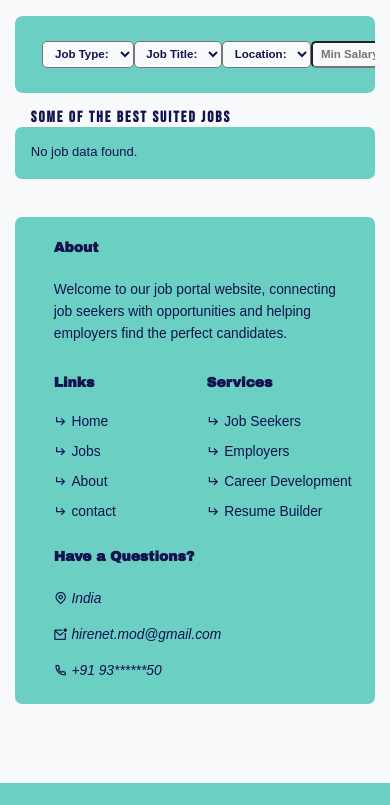
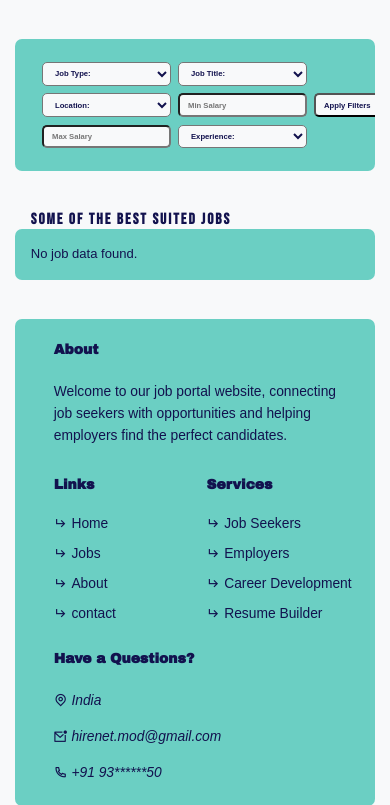
Before and after one commit to JATINPATEL94/clone_projects, a PHP site: page /jobs.php in a window 390 px wide. Shown: the part 61-866 px from the top of the page. Before the commit the page ends 844 px from the top, so only its background shows below. Run offline with PHP 8.4, Linux system fonts and the light colour scheme; data that the repository does not hold is empty; some libraries are stand-ins or nearby versions.

Commit message:
resposiv filter

```diff
--- a/HireNET/css/style.css
+++ b/HireNET/css/style.css
@@ -209,13 +209,12 @@ header>a>img {
 -+-+-+-+-+ Filter section start +-+-+-+-+-
 ================================================== */
 .filters-section {
-    height: 10rem;
-    padding: 0;
+    /* padding: 0; */
 }
 
 .filters {
     background: var(--bg-helper);
-    height: 100%;
+    padding: 3rem 0;
     gap: 5rem;
     display: flex;
     justify-content: center;
@@ -561,6 +560,23 @@ a,
         grid-template-columns: repeat(2, 2fr);
     }
 
+    .filters form {
+        gap: 1rem;
+    }
+
+}
+
+@media(max-width:1200px) {
+    .filters form {
+        display: grid;
+        grid-template-columns: 1fr 1fr 1fr 1fr;
+        grid-template-rows: 1fr 1fr;
+    }
+
+    .btn-apply {
+        grid-column: 4/ span 1;
+        grid-row: 1 /span 2;
+    }
 }
 
 @media(max-width:1100px) {
@@ -653,10 +669,6 @@ a,
         padding: 3rem 5rem;
     }
 
-    .filter>select {
-        display: none;
-    }
-
     .navbar-list {
         gap: 2rem;
     }
@@ -664,6 +676,12 @@ a,
     header {
         padding: 0 1.8rem;
     }
+
+    .filters select,
+    .filters input {
+        font-size: 1rem;
+    }
+
 }
 
 @media(max-width:700px) {
@@ -739,6 +757,16 @@ a,
         width: 85vw;
         height: 75vh;
     }
+
+    .filters form {
+        grid-template-columns: 1fr 1fr;
+        grid-template-rows: 1fr 1fr 1fr;
+    }
+
+    .btn-apply {
+        grid-column: 3/ span 1;
+        grid-row: 1 /span 3;
+    }
 }
 
 @media(max-width:500px) {
--- a/HireNET/jobs.php
+++ b/HireNET/jobs.php
@@ -86,7 +86,7 @@
                         ?>
                     </select>
 
-                    <input type="submit" value="Apply Filters">
+                    <input class="btn-apply" type="submit" value="Apply Filters">
                 </form>
             </div>
         </section>
```
